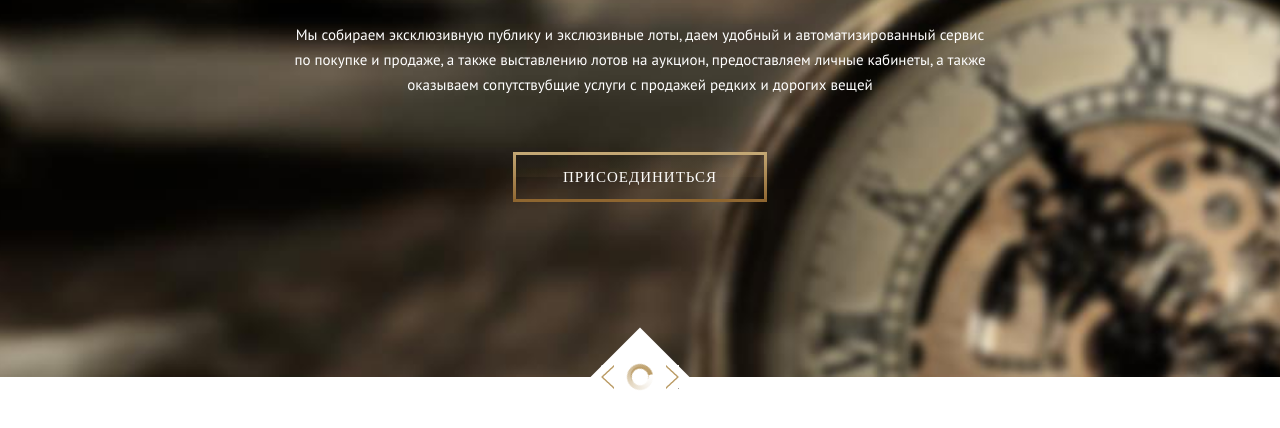
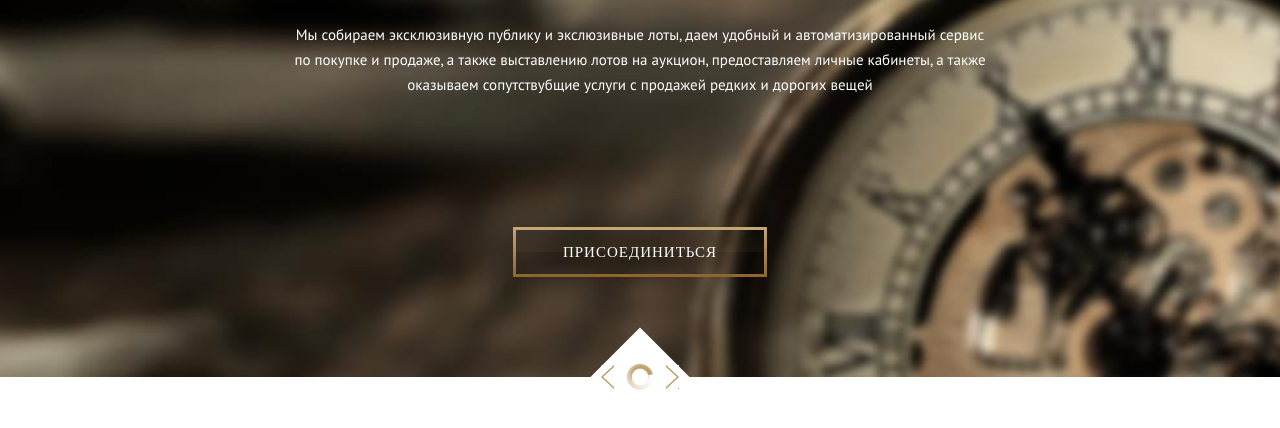
Before and after one commit to AlexShkn/Luxtrader, a website: page Luxtrader/index.html in a window 1280 px wide. Shown: the part 278-706 px from the top of the page. Drawn offline with nearby package versions, Linux system fonts and the light colour scheme; files that its build step writes are made by us from their sources; files whose address does not match are found by name; a web font is replaced by a local one.

Commit message:
Update main-slider.scss

```diff
--- a/#src/scss/components/main-slider.scss
+++ b/#src/scss/components/main-slider.scss
@@ -66,17 +66,25 @@
 	padding: 30px 0 100px 0;
 	text-align: center;
 	// .item-main-slider__content
+	&__container {
+		display: flex;
+		flex-direction: column;
+		align-items: center;
+		height: 100%;
+	}
 
 	&__content {
 		position: relative;
+		height: 100%;
 		z-index: 2;
 	}
 	&__text {
+		flex: 1 1 auto;
 		max-width: 700px;
 		margin: 25px auto 0px auto;
-		color: var(--color-white);
 		font-size: 15px;
 		line-height: calc(25 / 15);
+		color: var(--color-white);
 	}
 	&__btn {
 		display: block;
@@ -89,10 +97,10 @@
 
 	&__logo {
 		margin: 23px 0 27px 0;
+		font-family: 'ceremonious';
+		text-align: center;
+		font-size: 40px;
 		color: var(--color-gold);
-		font-family: 'ceremonious';
-		font-size: 40px;
-		text-align: center;
 	}
 
 	// .title__main
```
